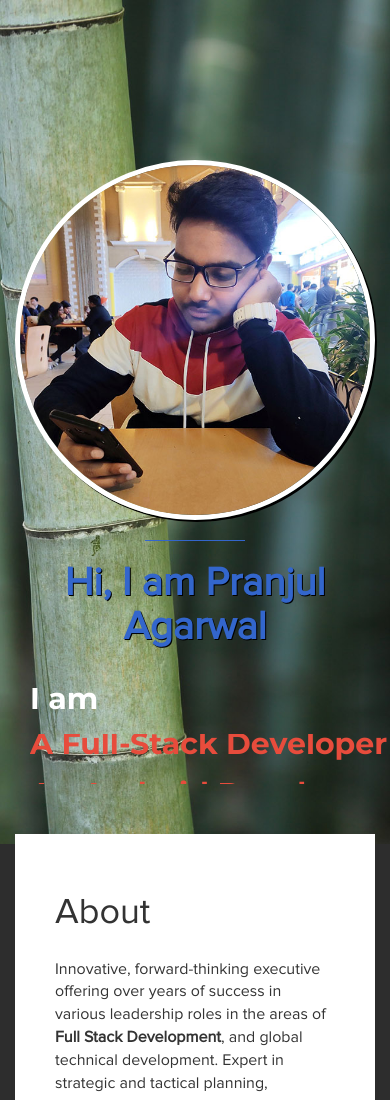
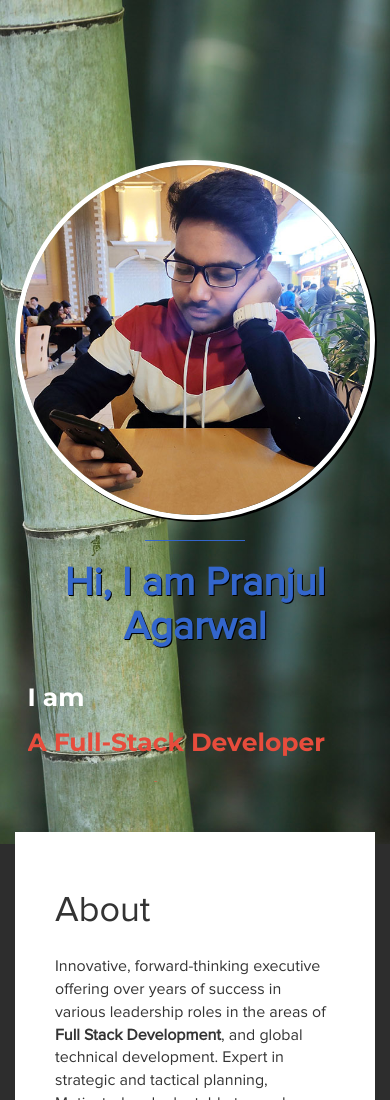
Before and after one commit to PranjulAgarwal/PranjulAgarwal.github.io, a plain HTML site: page index.html in a window 390 px wide. Shown: the top 1100 px of the page. Drawn offline with Linux system fonts and the light colour scheme.

Commit message:
Update style.css

```diff
--- a/css/style.css
+++ b/css/style.css
@@ -90,6 +90,11 @@ body {
     font-size: 30px;
   }
 }
+@media screen and (max-width: 390px) {
+  div.Iam {
+    font-size: 25px;
+  }
+}
 @media screen and (max-width: 350px) {
   div.Iam {
     font-size: 20px;
```
